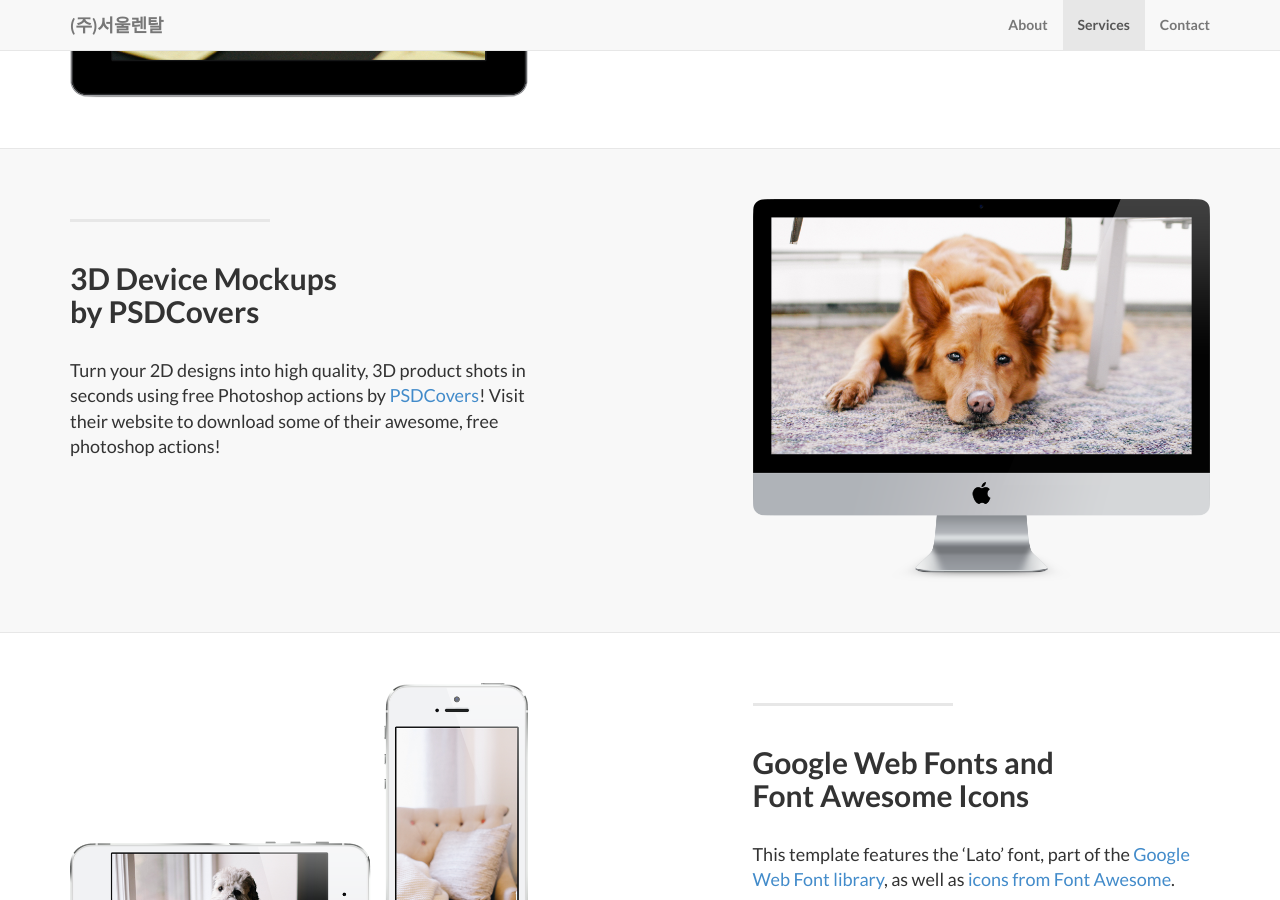
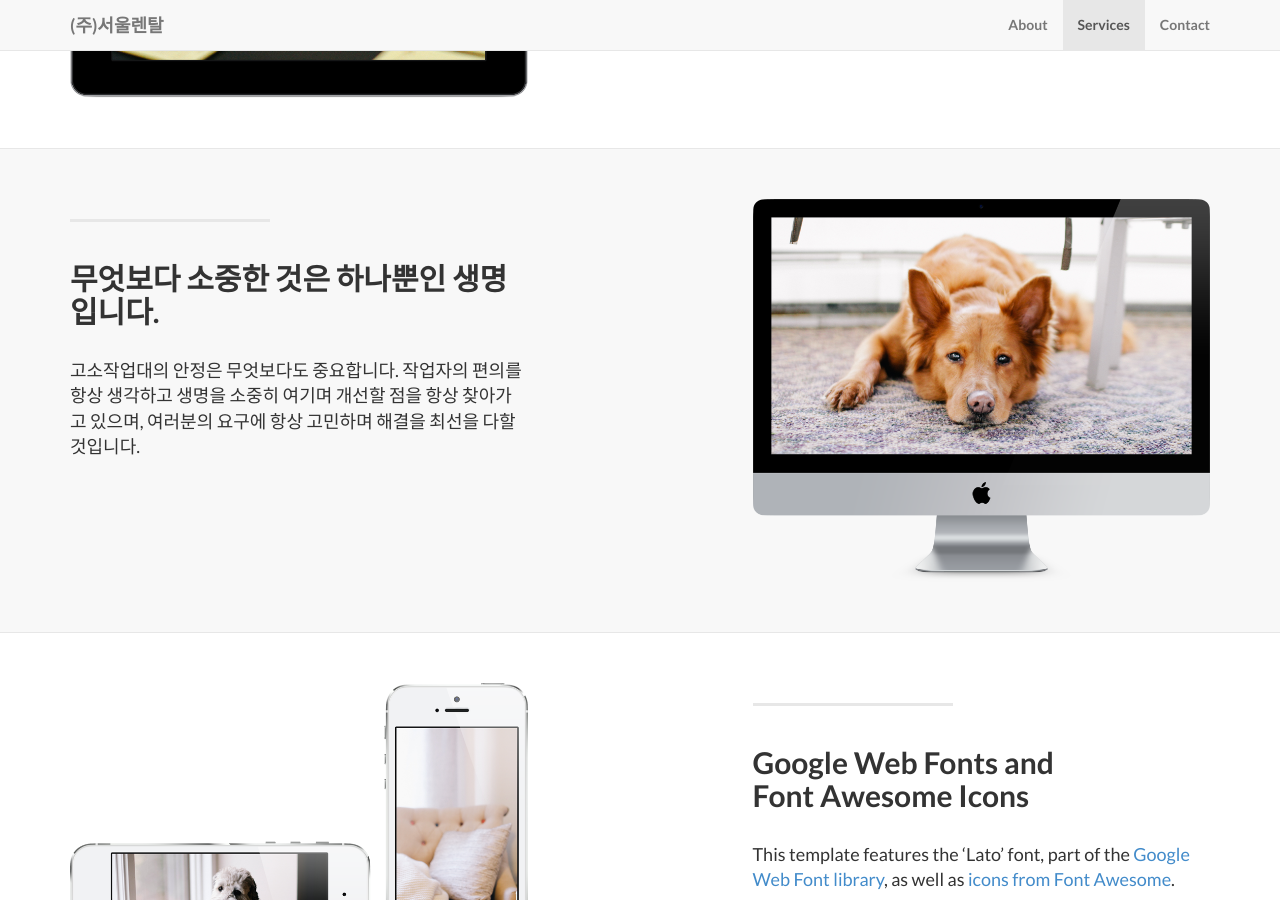
Before and after one commit to seoulrental/seoulrental.github.io, a Jekyll site: the page built from index.html, in a window 1280 px wide and 900 px high, scrolled down 1444 px. Built offline with Jekyll 4.4.1, drawn with Linux system fonts in a browser that asks for light colours.

Commit message:
Update 2014-09-22-services-2.markdown

```diff
--- a/_posts/2014-09-22-services-2.markdown
+++ b/_posts/2014-09-22-services-2.markdown
@@ -2,9 +2,7 @@
 layout: default
 img: dog.png
 category: Services
-title: 3D Device Mockups<br>by PSDCovers
+title: 무엇보다 소중한 것은 하나뿐인 생명입니다.
 description: |
 ---
-  Turn your 2D designs into high quality, 3D
-  product shots in seconds using free Photoshop actions by [PSDCovers](http://www.psdcovers.com/)! Visit
-  their website to download some of their awesome, free photoshop actions!
+  고소작업대의 안정은 무엇보다도 중요합니다. 작업자의 편의를 항상 생각하고 생명을 소중히 여기며 개선할 점을 항상 찾아가고 있으며, 여러분의 요구에 항상 고민하며 해결을 최선을 다할 것입니다.
```
